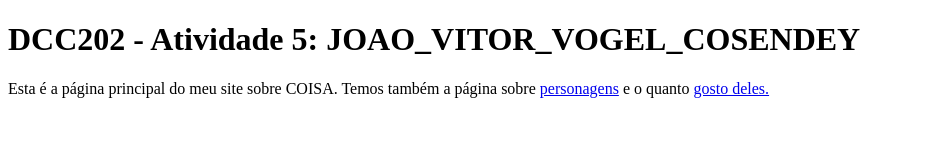
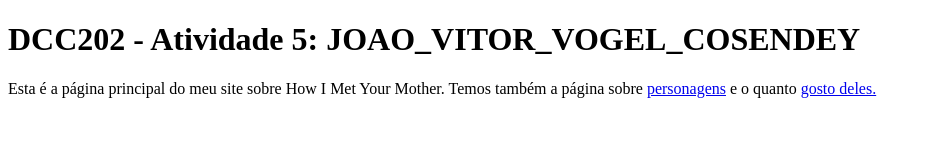
Before and after one commit to ufjf-dcc202/ufjf-dcc202-2023-3-b-atv5-joaovogelufjf, a website: page index.html in a window 1280 px wide. Shown: the whole page, without its empty margins (0-931 px from the left). Drawn offline with Linux system fonts and the light colour scheme.

Commit message:
colocando a série no lugar de COISA

```diff
--- a/index.html
+++ b/index.html
@@ -9,7 +9,7 @@
     <main>
       <h1>DCC202 - Atividade 5: JOAO_VITOR_VOGEL_COSENDEY</h1>
       <p>
-        Esta é a página principal do meu site sobre COISA. Temos também a página
+        Esta é a página principal do meu site sobre How I Met Your Mother. Temos também a página
         sobre <a href="personagens.html">personagens</a> e o quanto
         <a href="preferencias.html">gosto deles.</a>
       </p>
```
